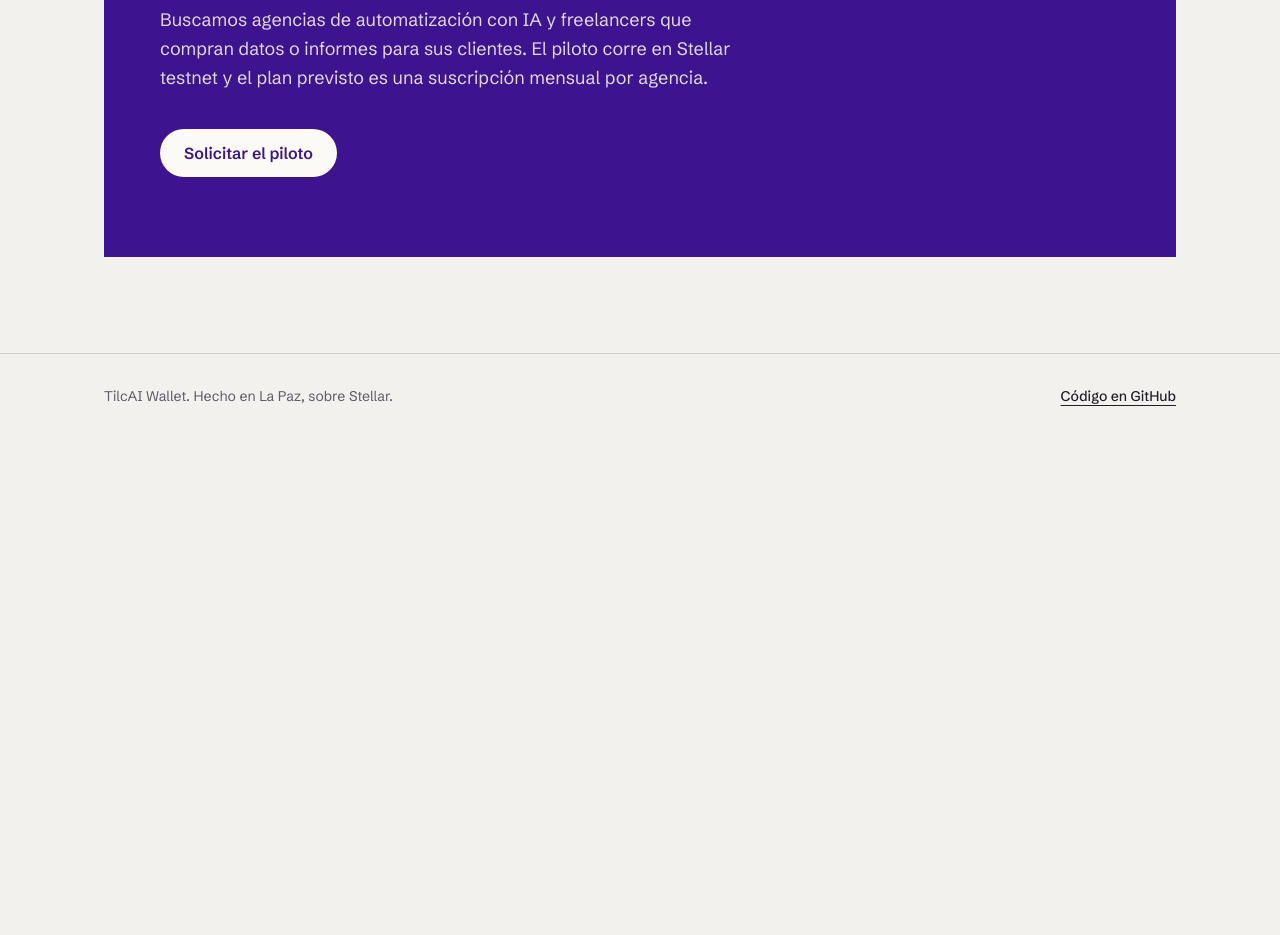
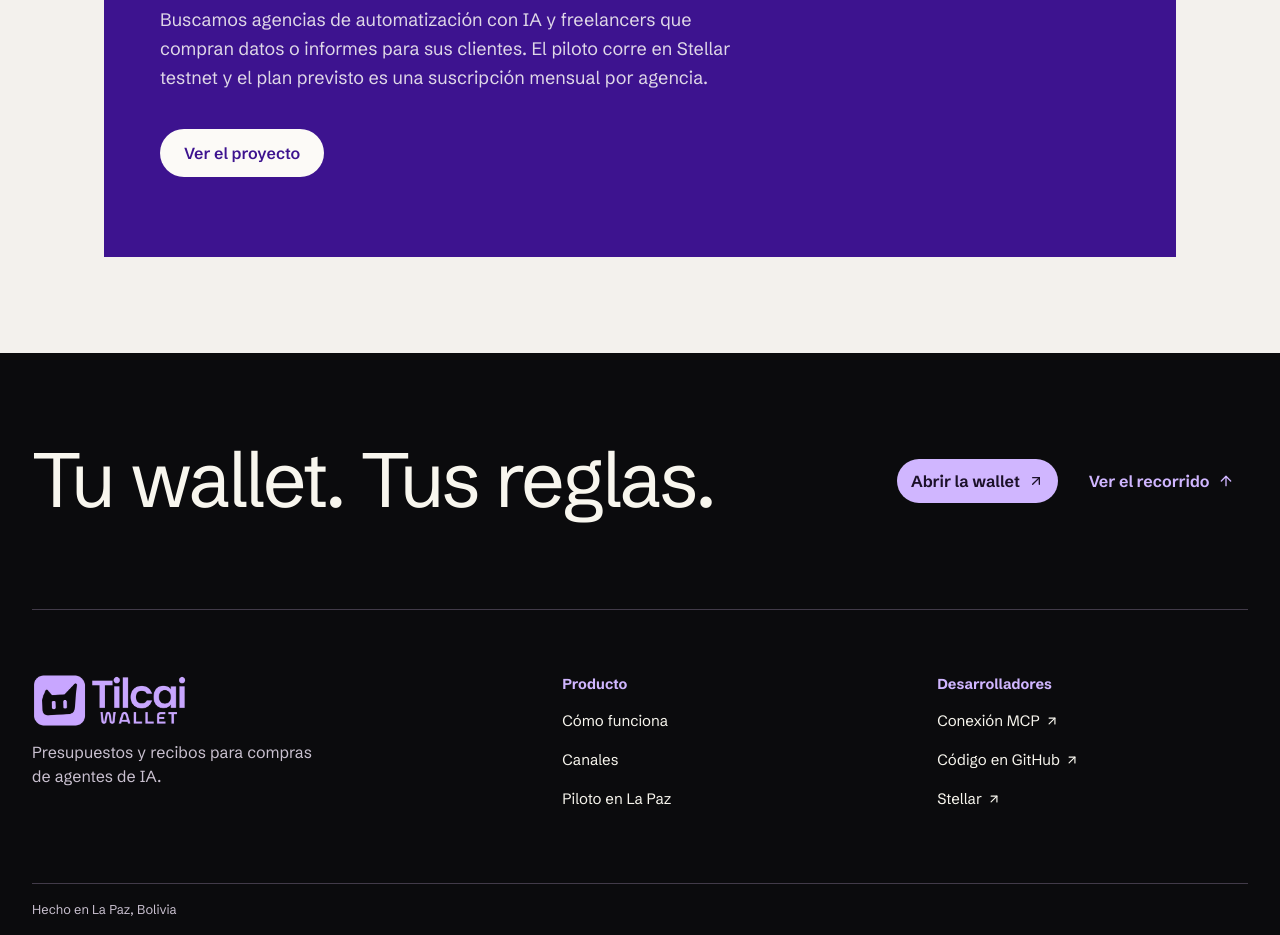
Before and after one commit to TilcAI-Wallet/tilcai-wallet, a Next.js app in the folder apps/landing/: page / in a window 1280 px wide. Shown: the part 7140-8075 px from the top of the page. Before the commit the page ends 7578 px from the top, so only its background shows below. Built offline with nearby package versions, Linux system fonts and the light colour scheme.

Commit message:
feat(landing): connect the footer and pilot navigation

```diff
--- a/apps/landing/src/app/page.tsx
+++ b/apps/landing/src/app/page.tsx
@@ -1,11 +1,7 @@
-import { projectName } from "@tilcai-wallet/config";
 import { LandingHeader, LandingHero } from "./landing-hero";
 import { Walkthrough } from "./walkthrough/walkthrough";
 import { ChannelStory } from "./channels/channel-story";
-
-// shortcut: points to the GitHub org until the team has a pilot form or contact email.
-const pilotUrl = "https://github.com/TilcAI-Wallet";
-const repoUrl = "https://github.com/TilcAI-Wallet/tilcai-wallet";
+import { ProjectFooter, repoUrl } from "./project-footer";
 
 export default function Landing() {
   return (
@@ -24,21 +20,14 @@ export default function Landing() {
               Buscamos agencias de automatización con IA y freelancers que compran datos o informes para sus clientes. El
               piloto corre en Stellar testnet y el plan previsto es una suscripción mensual por agencia.
             </p>
-            <a href={pilotUrl} className="mt-9 inline-block rounded-full bg-paper px-6 py-3 font-semibold text-violet-deep hover:bg-sand">
-              Solicitar el piloto
+            <a href={repoUrl} className="mt-9 inline-block rounded-full bg-paper px-6 py-3 font-semibold text-violet-deep hover:bg-sand">
+              Ver el proyecto
             </a>
           </div>
         </section>
       </main>
 
-      <footer className="border-t border-line">
-        <div className="mx-auto flex max-w-6xl flex-wrap items-center justify-between gap-4 px-6 py-8 text-sm text-muted md:px-10">
-          <span>{projectName}. Hecho en La Paz, sobre Stellar.</span>
-          <a href={repoUrl} className="font-medium text-ink underline underline-offset-4 hover:text-violet">
-            Código en GitHub
-          </a>
-        </div>
-      </footer>
+      <ProjectFooter />
     </>
   );
 }
```
